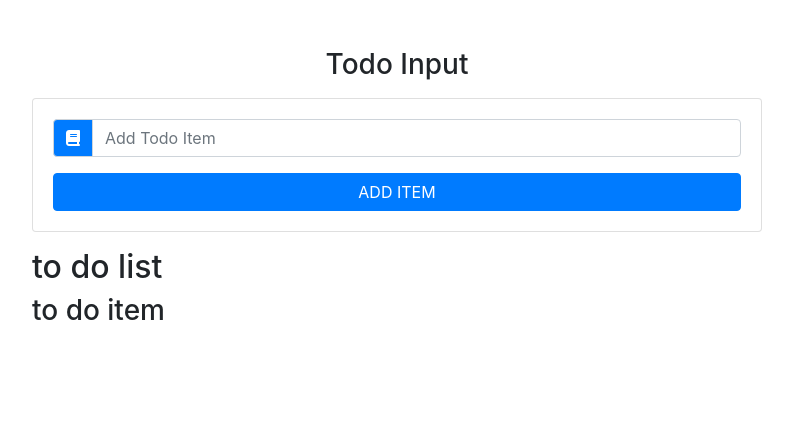
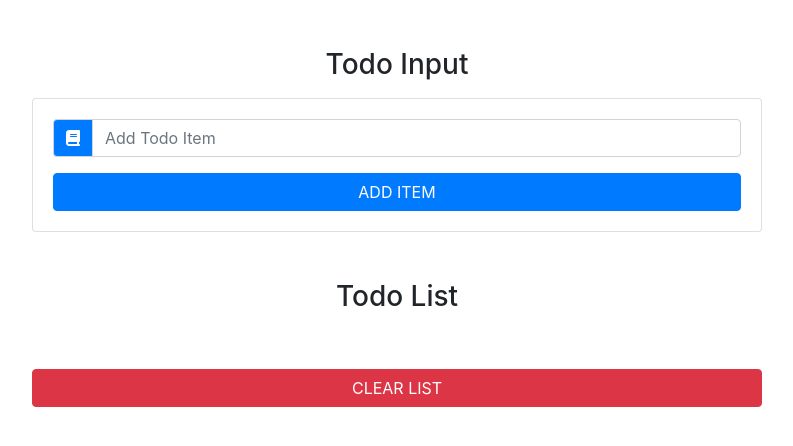
Before and after one commit to Prabhat-git-99/React-ToDo, a React (Create React App) app: page / in a window 1280 px wide. Shown: the top 446 px of the page, without its empty margins (243-1036 px from the left). Built offline with nearby package versions, Linux system fonts and the light colour scheme.

Commit message:
todo item

```diff
--- a/src/App.js
+++ b/src/App.js
@@ -6,19 +6,29 @@
 
 export default class App extends Component {
   state = {
-    items: [
-      { id: 1, title: "wake up" },
-      { id: 2, title: "make breakfast" }
-    ],
+    items: [],
     id: uuid(),
     item: "",
     editItem: false
   };
   handleChange = e => {
-    console.log("handle change");
+    this.setState({
+      item: e.target.value
+    });
   };
   handleSubmit = e => {
-    console.log("handle submit");
+    e.preventDefault();
+    const newItem = {
+      id: this.state.id,
+      title: this.state.item
+    };
+    const updatedItems = [...this.state.items, newItem];
+    this.setState({
+      items: updatedItems,
+      item: "",
+      id: uuid(),
+      editItem: false
+    });
   };
   clearList = () => {
     console.log("Clear list");
@@ -41,9 +51,9 @@
             <h3 className="text-capitalize text-center">todo input</h3>
             <TodoInput
               item={this.state.item}
-              handleChange={this.state.handleChange}
-              handleSubmit={this.state.handleSubmit}
-              editItem={this.state.editItem}
+              handleChange={this.handleChange}
+              handleSubmit={this.handleSubmit}
+              editItem={this.editItem}
             />
             <TodoList
               items={this.state.items}
--- a/src/components/TodoList.js
+++ b/src/components/TodoList.js
@@ -1,13 +1,30 @@
 import React, { Component } from "react";
 import Item from "./ToItem";
+import ToItem from "./ToItem";
 
 export default class TodoList extends Component {
   render() {
+    const { items, clearList, handleDelete, handleEdit } = this.props;
     return (
-      <section>
-        <h2>to do list</h2>
-        <Item />
-      </section>
+      <ul className="list-group my-5">
+        <h3 className="text-capitalize text-center">todo list</h3>
+        {items.map(item => {
+          return (
+            <ToItem
+              key={item.id}
+              title={item.title}
+              handleDelete={() => handleDelete(item.id)}
+              handleEdit={() => handleEdit(item.id)}
+            />
+          );
+        })}
+        <button
+          type="button"
+          className="btn btn-danger btn-block text-uppercase mt-5"
+          onClick={clearList}>
+          clear List
+        </button>
+      </ul>
     );
   }
 }
```
